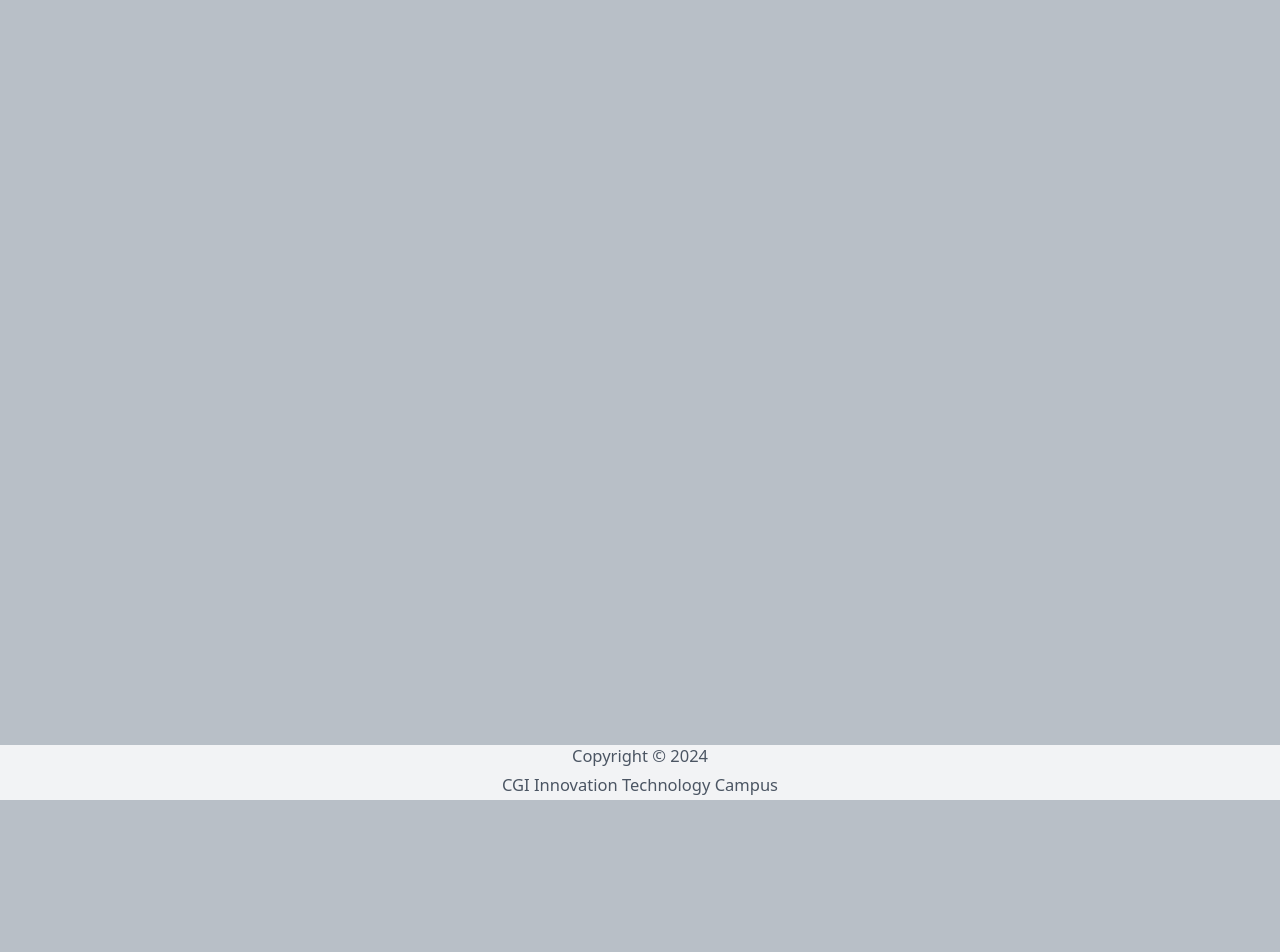
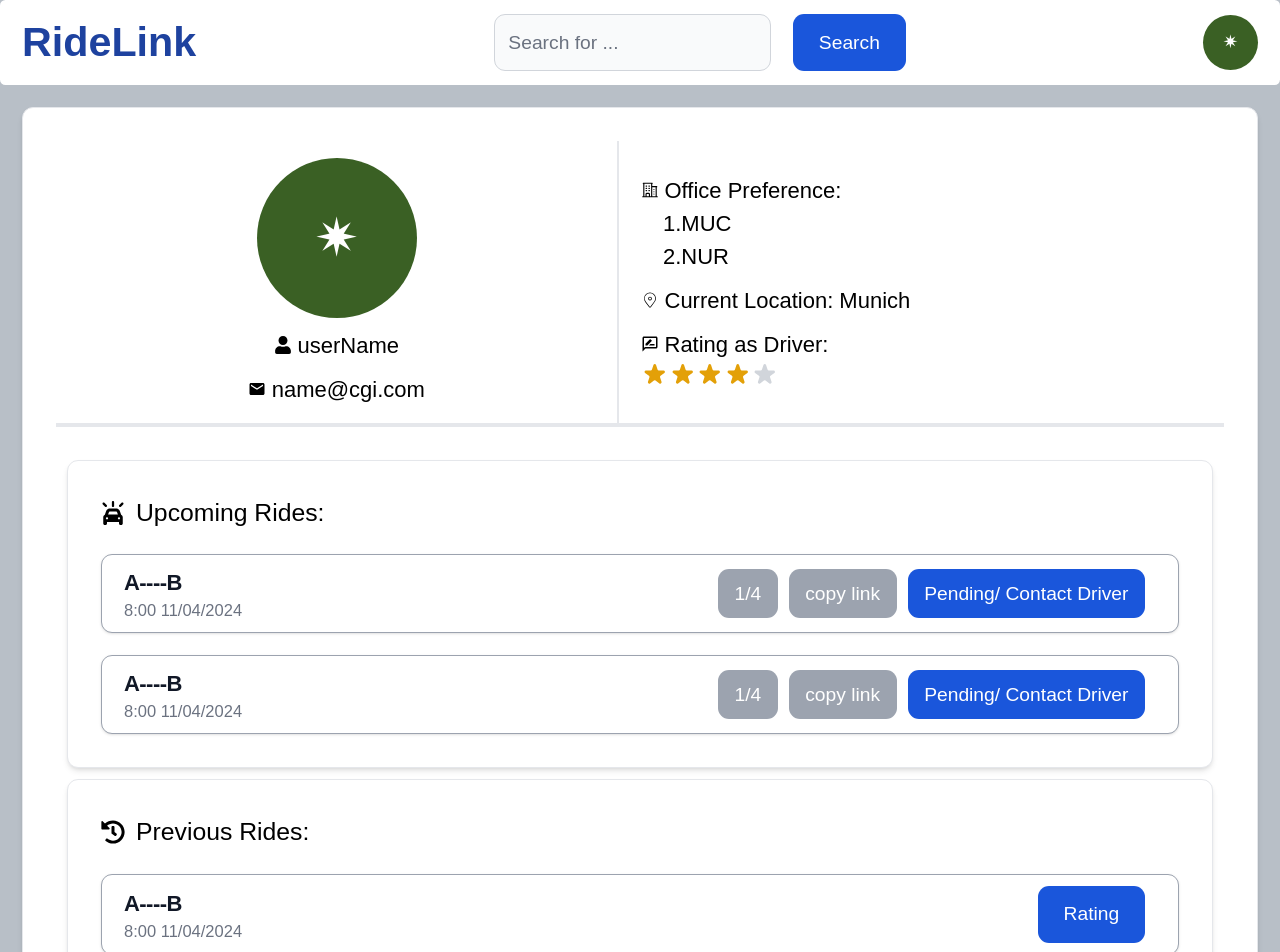
Before and after one commit to tianmalu/CarPooling, a React (Create React App) app: page /profil in a window 1280 px wide. Shown: the top 952 px of the page. Before the commit the page ends 800 px from the top, so only its background shows below. Built offline with nearby package versions, Linux system fonts and the light colour scheme.

Commit message:
userprofil added

```diff
--- a/package.json
+++ b/package.json
@@ -8,6 +8,7 @@
     "@headlessui/react": "^1.7.18",
     "@heroicons/react": "^2.1.1",
     "@material-tailwind/react": "^2.1.9",
+    "@react-google-maps/api": "^2.19.3",
     "@testing-library/jest-dom": "^5.17.0",
     "@testing-library/react": "^13.4.0",
     "@testing-library/user-event": "^13.5.0",
@@ -17,7 +18,9 @@
     "i18next": "^23.10.1",
     "i18next-browser-languagedetector": "^7.2.0",
     "react": "^18.2.0",
+    "react-avatar": "^5.0.3",
     "react-dom": "^18.2.0",
+    "react-google-places-autocomplete": "^4.0.1",
     "react-i18next": "^14.1.0",
     "react-router-dom": "^6.22.3",
     "react-scripts": "5.0.1",
--- a/src/App.js
+++ b/src/App.js
@@ -1,3 +1,5 @@
+import { BrowserRouter as Router, Route, Routes} from 'react-router-dom';
+
 import Register from './components/Register/Register';
 import Login from './components/Login/Login';
 import Startsite from './pages/Startsite';
@@ -5,8 +7,9 @@ import Navbar from './components/Navbar';
 import Footer from './components/Footer';
 import React, { useState } from 'react';
 import LangdingPage from './pages/LangdingPage';
-import { BrowserRouter as Router, Route, Routes} from 'react-router-dom';
 import Header from './components/Startsite/Header';
+import UserProfil from './pages/UserProfil';
+
 function App() {
   const [darkMode, setDarkMode] = useState(false);
 
@@ -31,6 +34,7 @@ function App() {
             <Route path='/startsite' element={<Startsite/>} />
             <Route path="/register" element={<Register/>}/>
             <Route path="/login" element={<Login/>}/>
+            <Route path="/profil" element={<UserProfil/>}/>
             <Route exact path="/" element={<LangdingPage darkMode={darkMode} setDarkMode={setDarkMode}/>}/>
           </Routes>
         </div>
--- a/src/components/Startsite/Header.js
+++ b/src/components/Startsite/Header.js
@@ -1,11 +1,18 @@
 import React, { useState, useEffect } from 'react';
-import { Avatar, Button, Dropdown, Navbar, Label, TextInput } from "flowbite-react";
-
+import { Button, Dropdown, Navbar, Label, TextInput } from "flowbite-react";
+import Avatar from 'react-avatar';
 
 const Header = ({ darkMode, setDarkMode }) => {
     const [isAtTop, setIsAtTop] = useState(true);
+    const [userName, setUserName] = useState('');
 
-    useEffect(() => {
+
+     useEffect(() => {
+        const userNameElement = document.getElementById('profilname');
+        if (userNameElement) {
+            setUserName(userNameElement.textContent.trim());
+        }
+
         const handleScroll = () => {
             setIsAtTop(window.scrollY === 0);
         };
@@ -30,11 +37,11 @@ const Header = ({ darkMode, setDarkMode }) => {
                     arrowIcon={false}
                     inline
                     label={
-                        <Avatar alt="User settings" img="https://flowbite.com/docs/images/people/profile-picture-5.jpg" rounded />
+                        <Avatar name={userName} round={true} size="55" />
                     }
                     >
                     <Dropdown.Header>
-                        <span className="block text-sm">Bonnie Green</span>
+                        <span id='profilname' className="block text-sm">Anna X</span>
                         <span className="block truncate text-sm font-medium">name@cgi.com</span>
                     </Dropdown.Header>
                     <Dropdown.Item>Dashboard</Dropdown.Item>
--- /dev/null
+++ b/src/pages/UserProfil.js
@@ -0,0 +1,88 @@
+import React, { useState, useEffect } from 'react';
+
+import { Button, Card, TextInput, Rating } from "flowbite-react";
+import Avatar from 'react-avatar';
+
+import { FaUser } from "react-icons/fa";
+import { MdEmail } from "react-icons/md";
+import { HiOutlineBuildingOffice2 } from "react-icons/hi2";
+import { CiLocationOn } from "react-icons/ci";
+import { MdOutlineRateReview } from "react-icons/md";
+import { FaCarOn } from "react-icons/fa6";
+import { FaHistory } from "react-icons/fa";
+
+import UpcomingRideBox from '../components/Startsite/rider/UpcomingRideBox';
+import PreviousRideBox from '../components/Startsite/rider/PreviousRideBox';
+import Header from '../components/Startsite/Header'
+
+const UserProfil = () => {
+    const [userName, setUserName] = useState('');
+
+  return (
+    <>
+    <Header />
+    <Card className="flex flex-col min-h-screen m-4 ">
+    <div className="min-h-52 border-b-4 flex flex-row "> {/* Added flex and flex-row classes */}
+        <div className="flex-1 border-r-2 flex flex-col justify-center items-center">
+            <Avatar className='' name={userName} round={true} size="160" />
+            <div className="flex items-center">
+                <FaUser className='mr-1 mt-2' size={18}/>
+                <p className='mt-2'> userName{userName}</p>
+            </div>
+            <div className="flex items-center">
+                <MdEmail className='mr-1 mt-2' size={18}/>
+                <p className='mt-2'> name@cgi.com</p>
+            </div>
+        </div>
+        <div className="flex-1  flex flex-col m-4">
+            <div className="flex items-center">
+                <HiOutlineBuildingOffice2 className='mr-1 mt-2' size={18}/>
+                <p className='mt-2'> Office Preference:</p>
+            </div>
+            <p className='ml-4'>1.MUC</p>
+            <p className='ml-4'>2.NUR</p>
+            <div className="flex items-center">
+                <CiLocationOn className='mr-1 mt-2' size={18}/>
+                <p className='mt-2'> Current Location: Munich</p>
+            </div>
+            <div className="flex items-center">
+                <MdOutlineRateReview className='mr-1 mt-2' size={18}/>
+                <p className='mt-2'> Rating as Driver:</p>
+            </div>
+            <Rating>
+                <Rating.Star />
+                <Rating.Star />
+                <Rating.Star />
+                <Rating.Star />
+                <Rating.Star filled={false} />
+            </Rating>
+        </div>
+    </div>
+      <div className="min-h-96 rounded-lg">
+        <Card className='m-2'>
+            <div className="flex items-center">
+                <FaCarOn className='mr-2' size={24}/>
+                <h1 className="text-lg">Upcoming Rides:</h1>
+            </div>
+
+            <UpcomingRideBox/>
+            <UpcomingRideBox/>
+        </Card>
+        <Card className='m-2'>
+            <div className="flex items-center">
+                <FaHistory className='mr-2' size={24}/>
+                <h1 className="text-lg">  Previous Rides:</h1>
+            </div>
+            <PreviousRideBox />
+            <PreviousRideBox />
+            <PreviousRideBox />
+            <PreviousRideBox />
+        </Card>
+      </div>
+    </Card>
+    </>
+
+  )
+}
+
+export default UserProfil
```
Also changed, not shown: 1 other file (tests, documents, lock files or other folders).
